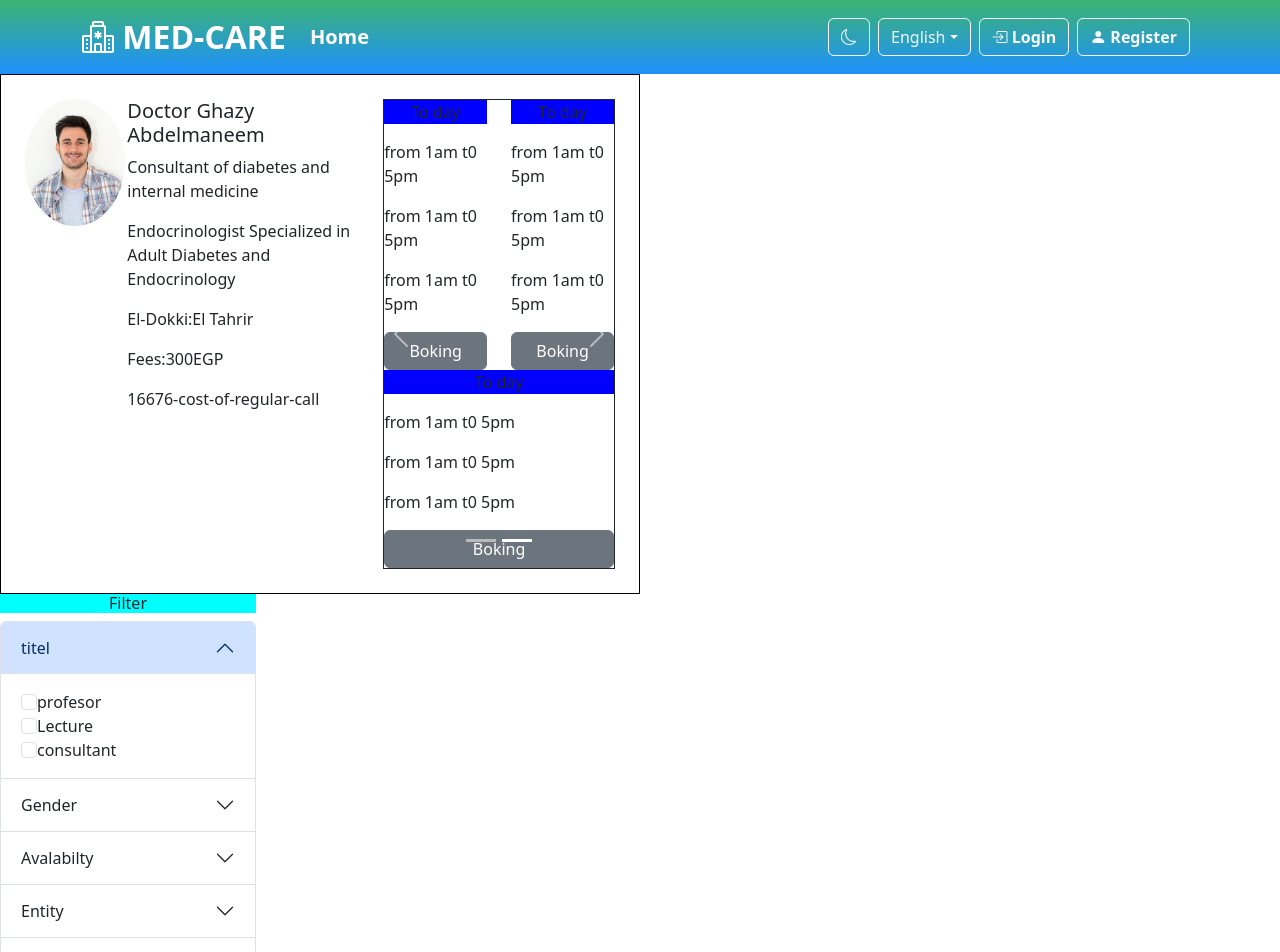
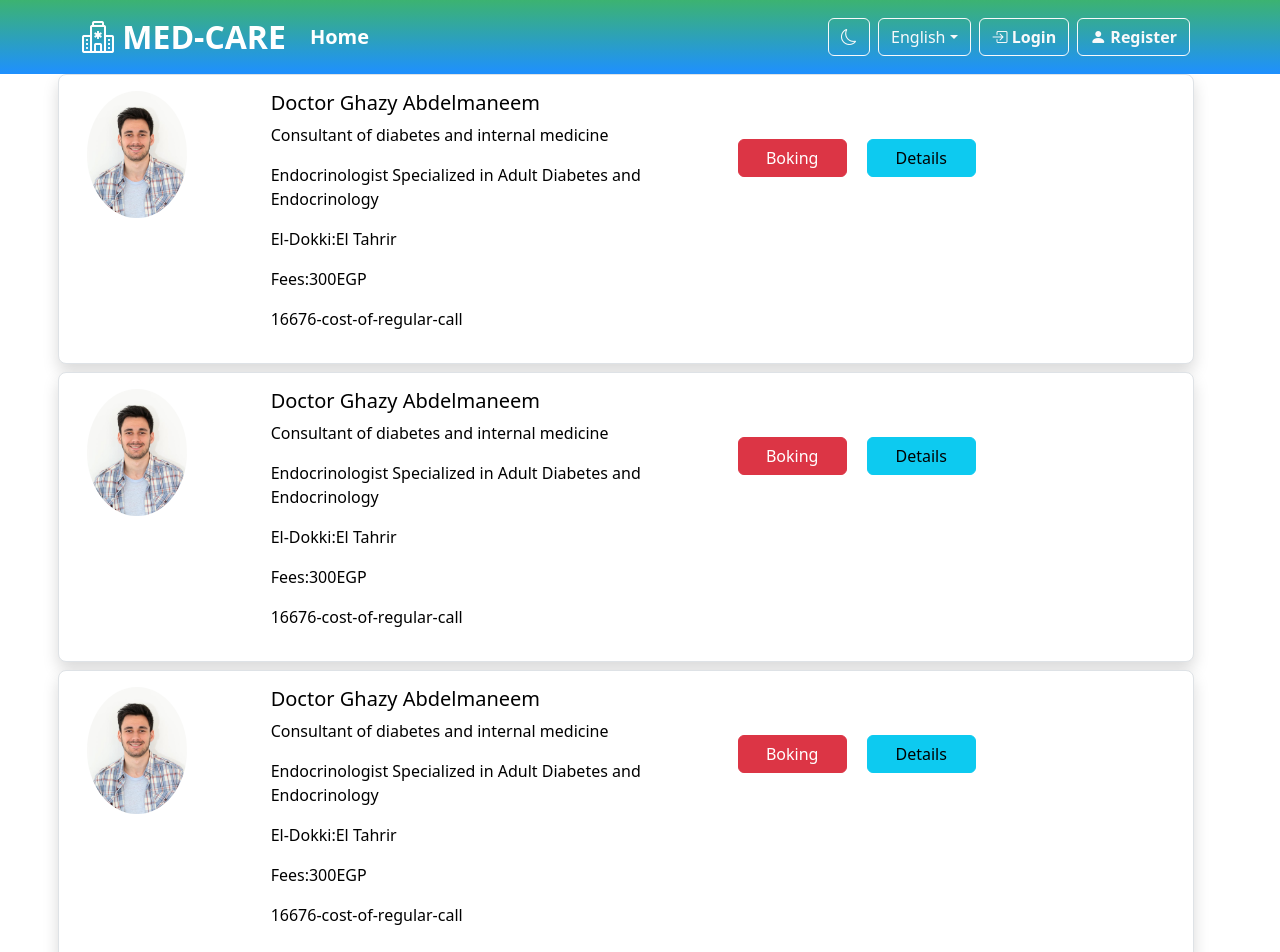
Before and after one commit to Ashryz/Med_Care, a React (Create React App) app: page /Listdoctor in a window 1280 px wide. Shown: the top 952 px of the page. Built offline with nearby package versions, Linux system fonts and the light colour scheme.

Commit message:
lastupdate

```diff
--- a/src/Components/Filter/Filter.js
+++ b/src/Components/Filter/Filter.js
@@ -2,12 +2,11 @@ import Accordion from 'react-bootstrap/Accordion';
 import './filter.css'
 function Filter() {
   return (
-    <div className='main'>
-        <h6 className='text-center hed'>Filter</h6>
+    <div className='filter'>
 
-    <Accordion defaultActiveKey="0" id='acc'>
+    <Accordion defaultActiveKey="0" id='acc' className=' border p-3 rounded-3 shadow me-3 mb-2'>
       <Accordion.Item eventKey="0">
-        <Accordion.Header>titel</Accordion.Header>
+        <Accordion.Header id='ached'>titel</Accordion.Header>
         <Accordion.Body>
         <div className='input'>
               <input className="form-check-input" type="checkbox" value="" id="flexCheckIndeterminate"/>
@@ -24,7 +23,7 @@ function Filter() {
         </Accordion.Body>
       </Accordion.Item>
       <Accordion.Item eventKey="1">
-        <Accordion.Header>Gender</Accordion.Header>
+        <Accordion.Header id='ached'>Gender</Accordion.Header>
         <Accordion.Body>
         <div className='input'>
               <input className="form-check-input" type="checkbox" value="" id="flexCheckIndeterminate"/>
@@ -37,7 +36,7 @@ function Filter() {
         </Accordion.Body>
       </Accordion.Item>
       <Accordion.Item eventKey="2">
-        <Accordion.Header>Avalabilty</Accordion.Header>
+        <Accordion.Header id='ached'>Avalabilty</Accordion.Header>
         <Accordion.Body>
         <div className='input'>
               <input className="form-check-input" type="checkbox" value="" id="flexCheckIndeterminate"/>
@@ -54,7 +53,7 @@ function Filter() {
         </Accordion.Body>
       </Accordion.Item>
       <Accordion.Item eventKey="3">
-        <Accordion.Header>Entity</Accordion.Header>
+        <Accordion.Header id='ached'>Entity</Accordion.Header>
         <Accordion.Body>
         <div className='input'>
               <input className="form-check-input"name="options" type="checkbox" value="" id="flexCheckIndeterminate"/>
@@ -67,7 +66,7 @@ function Filter() {
         </Accordion.Body>
       </Accordion.Item>
       <Accordion.Item eventKey="4">
-        <Accordion.Header>Examination</Accordion.Header>
+        <Accordion.Header id='ached'>Examination</Accordion.Header>
         <Accordion.Body>
         <div className='input'>
               <input className="form-check-input"name="options" type="radio" value="" id="flexCheckIndeterminate"/>
--- a/src/Components/Filter/filter.css
+++ b/src/Components/Filter/filter.css
@@ -1,10 +1,6 @@
-
-.hed{
-    align-items: center;
+.filter{
+    width: 17rem;
 }
-.main{
-    width: 20%;
+#acc{
+    width: 15rem;
 }
-.hed{
-    background-color: aqua;
-}
--- a/src/Components/ListDoctor/ListDoctor.css
+++ b/src/Components/ListDoctor/ListDoctor.css
@@ -1,7 +1,3 @@
-.Min{
-border: 1px solid #000;
-width: 50%;
-}
 #img{
     width: 100px;
     border-radius: 50%;
--- a/src/Components/ListDoctor/ListDoctor.js
+++ b/src/Components/ListDoctor/ListDoctor.js
@@ -1,21 +1,22 @@
 import Dropdown from 'react-bootstrap/Dropdown';
 import DropdownButton from 'react-bootstrap/DropdownButton';
 import './ListDoctor.css'
-import {  Col, Row } from 'react-bootstrap';
+import {  Button, Col, Row } from 'react-bootstrap';
 import Booking from '../Boking/Booking';
 import Filter from '../Filter/Filter';
 function ListDoctor() {
   return (
     <>
 
-   <div className='Min p-4'>
-<Row>
-<div className='col col-2'>
-<img id='img' src='person.jpg'></img>
+<div className='container p-0 w-70'>
 
-</div>
-<div className='col'>
-<h5>Doctor Ghazy Abdelmaneem</h5>
+<Row className='ser-card sm=8 border p-3 rounded-3 shadow me-3 mb-2'>
+   <div className='col col-2'>
+   <img id='img' src='person.jpg'></img>
+
+   </div>
+   <div className='col'>
+ <h5>Doctor Ghazy Abdelmaneem</h5>
 <p>Consultant of diabetes and internal medicine</p>
 <p>Endocrinologist Specialized in Adult Diabetes and Endocrinology</p>
 
@@ -23,15 +24,65 @@ function ListDoctor() {
 <p>Fees:300EGP</p>
 <p>16676-cost-of-regular-call </p>
 
+   </div>
+   <div className='col'>
+   <Button className='btn w-25 m-2 mt-5 sm-3' variant="danger">Boking</Button>{' '}
+      <Button className='btn w-25 m-2 mt-5 sm-4' variant="info">Details</Button>{' '}
+   </div>
+</Row>
 </div>
-<div className='col '>
-<Booking/>
+
+<div className='container p-0 w-70'>
+
+<Row className='ser-card sm=8 border p-3 rounded-3 shadow me-3 mb-2'>
+   <div className='col col-2'>
+   <img id='img' src='person.jpg'></img>
+
+   </div>
+   <div className='col'>
+ <h5>Doctor Ghazy Abdelmaneem</h5>
+<p>Consultant of diabetes and internal medicine</p>
+<p>Endocrinologist Specialized in Adult Diabetes and Endocrinology</p>
+
+<p>El-Dokki:El Tahrir</p>
+<p>Fees:300EGP</p>
+<p>16676-cost-of-regular-call </p>
+
+   </div>
+   <div className='col'>
+   <Button className='btn w-25 m-2 mt-5 sm-3' variant="danger">Boking</Button>{' '}
+      <Button className='btn w-25 m-2 mt-5 sm-4' variant="info">Details</Button>{' '}
+   </div>
+</Row>
 </div>
+<div className='container p-0 w-70'>
+
+<Row className='ser-card sm=8 border p-3 rounded-3 shadow me-3 mb-2'>
+   <div className='col col-2'>
+   <img id='img' src='person.jpg'></img>
+
+   </div>
+   <div className='col'>
+ <h5>Doctor Ghazy Abdelmaneem</h5>
+<p>Consultant of diabetes and internal medicine</p>
+<p>Endocrinologist Specialized in Adult Diabetes and Endocrinology</p>
+
+<p>El-Dokki:El Tahrir</p>
+<p>Fees:300EGP</p>
+<p>16676-cost-of-regular-call </p>
+
+   </div>
+   <div className='col'>
+   <Button className='btn w-25 m-2 mt-5 sm-3' variant="danger">Boking</Button>{' '}
+      <Button className='btn w-25 m-2 mt-5 sm-4' variant="info">Details</Button>{' '}
+   </div>
 </Row>
+</div>
+
+<Filter/>
 
 
-   </div>
-<Filter/>
+
 
    </>
   )
```
